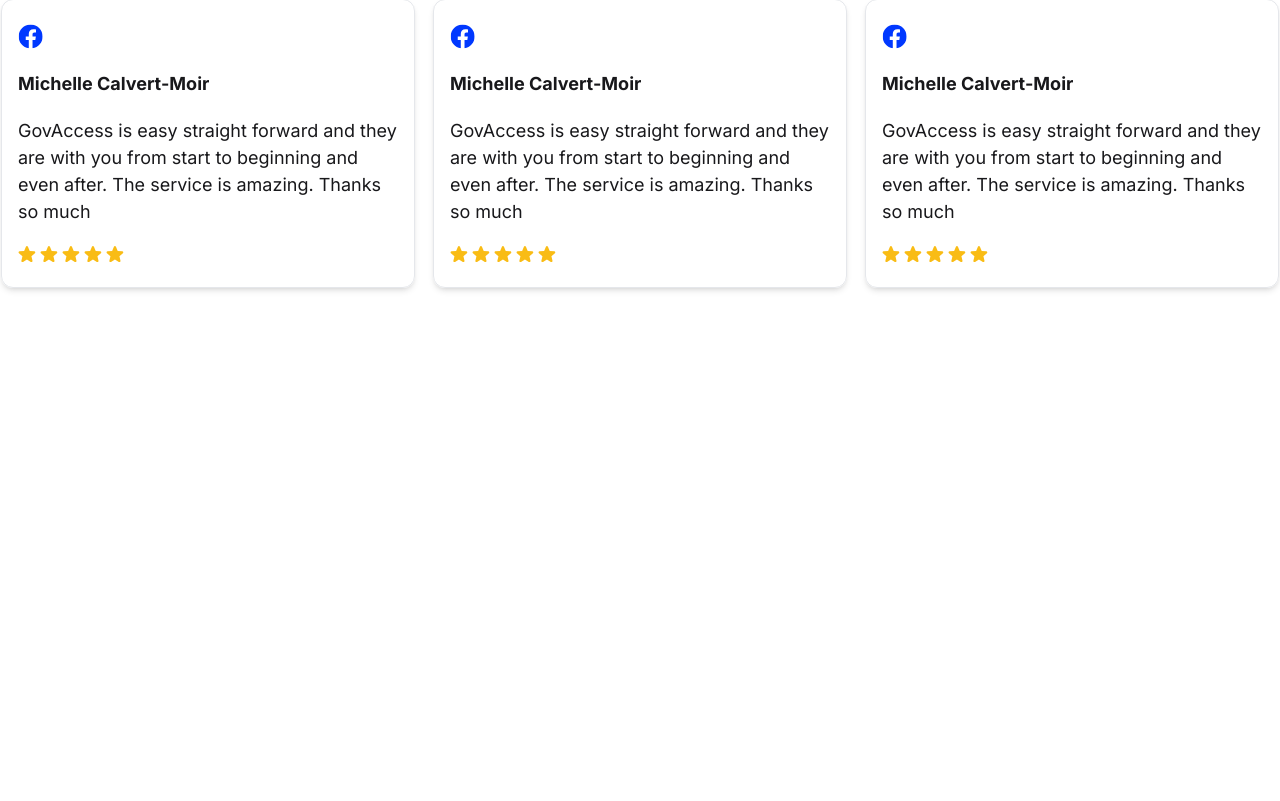
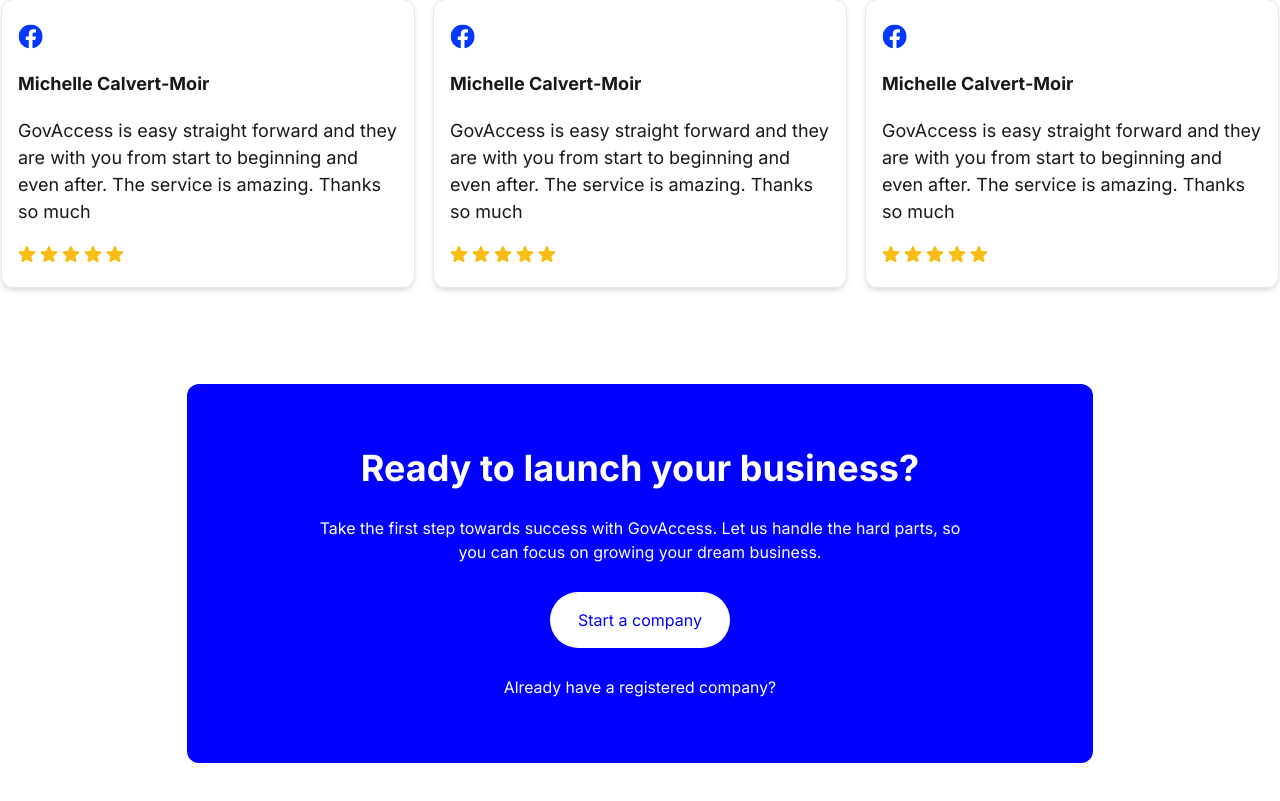
Before and after one commit to redMulla/gov-access-nextjs, a Next.js app: page / in a window 1280 px wide. Shown: the part 4948-5749 px from the top of the page. Before the commit the page ends 5252 px from the top, so only its background shows below. Built offline with nearby package versions, Linux system fonts and the light colour scheme.

Commit message:
launch section card done

```diff
--- a/app/page.tsx
+++ b/app/page.tsx
@@ -123,6 +123,25 @@
           <ReviewCard />
           <ReviewCard />
         </div>
+
+        <div className="my-20 flex flex-col max-w-[906px] py-16 rounded-xl mx-auto bg-customBlue text-white">
+          <div className="max-w-[643px] mx-auto text-center">
+            <p className="text-4xl font-bold">Ready to launch your business?</p>
+
+            <p className="mt-7 text-[20.3]">
+              Take the first step towards success with GovAccess. Let us handle
+              the hard parts, so you can focus on growing your dream business.
+            </p>
+          </div>
+
+          <button className="py-4 px-7 rounded-full bg-white text-customBlue max-w-max mx-auto mt-7">
+            Start a company
+          </button>
+
+          <p className="text-center mt-7 text-[15.8px]">
+            Already have a registered company?
+          </p>
+        </div>
       </section>
     </main>
   );
--- a/tailwind.config.ts
+++ b/tailwind.config.ts
@@ -12,6 +12,7 @@
         background: "var(--background)",
         foreground: "var(--foreground)",
         textColor: "#18181B",
+        customBlue: "#0000FF",
       },
     },
   },
```
